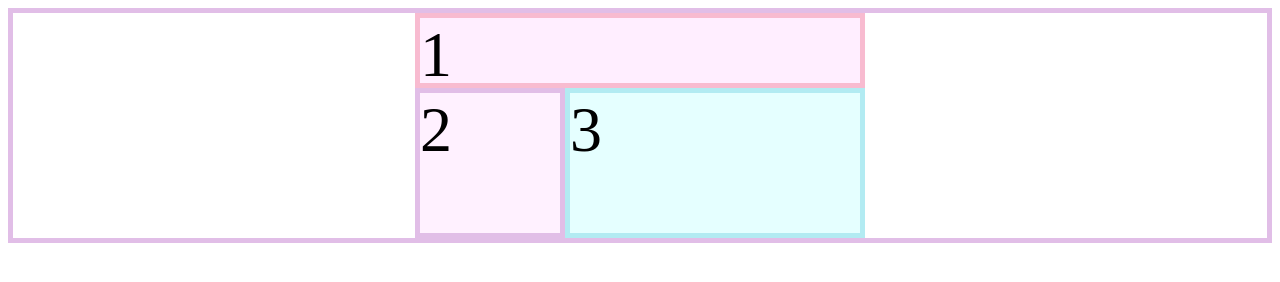
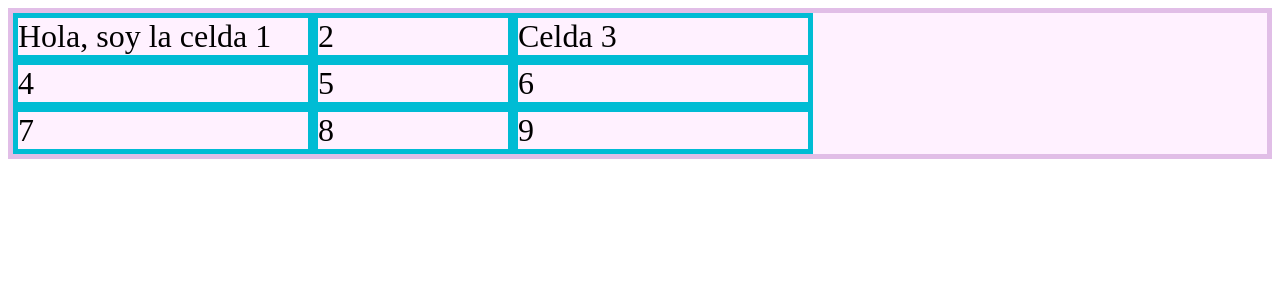
Before and after one commit to omarhernandezrey/38-Curso-de-CSS-Grid-B-sico.io, a plain HTML site: page index.html in a window 1280 px wide. Drawn offline with Linux system fonts and the light colour scheme.

Commit message:
6Funciones especiales

```diff
--- a/index.html
+++ b/index.html
@@ -8,9 +8,15 @@
 </head>
 <body>
     <div class="contenedor">
-        <div class="item item-1">1</div>
+        <div class="item item-1">Hola, soy la celda 1</div>
         <div class="item item-2">2</div>
-        <div class="item item-3">3</div>
+        <div class="item item-3">Celda 3</div>
+        <div class="item item-4">4</div>
+        <div class="item item-5">5</div>
+        <div class="item item-6">6</div>
+        <div class="item item-7">7</div>
+        <div class="item item-8">8</div>
+        <div class="item item-9">9</div>
     </div>
 </body>
 </html>
--- a/style.css
+++ b/style.css
@@ -1,39 +1,14 @@
 /* Estilo del contenedor principal */
 .contenedor {
     border: 5px solid #e1bee7; /* Borde sólido de 5px color púrpura claro */
-    background-color: white; /* Fondo blanco */
+    background-color: #fff1ff; /* Fondo blanco rosado */
     display: grid; /* Contenedor utiliza display grid */
-    grid-template-columns: 150px 150px 150px; /* Tres columnas de 150px */
-    grid-template-rows: 75px 75px 75px; /* Tres filas de 75px */
-    grid-template-areas:
-        "header header header" /* Área para el encabezado, ocupando tres columnas */
-        "side main main" /* Área para el lateral y el contenido principal, ocupando dos columnas para el lateral y tres para el contenido principal */
-        "side main main"; /* Repetición del área del lateral y del contenido principal */
-    place-content: center; /* Contenido centrado dentro del contenedor */
+    grid-template-columns: minmax(30px, 300px) 200px minmax(60px, 300px); /* Columnas con tamaño mínimo y máximo especificado */
+    grid-template-rows: repeat(3, auto); /* Tres filas automáticas con altura determinada por el contenido */
 }
 
 /* Estilo de los elementos dentro del contenedor */
 .item {
-    font-size: 4rem; /* Tamaño de fuente grande para todos los elementos */
+    border: 5px solid #00bcd4; /* Borde sólido de 5px color azul claro */
+    font-size: 2rem; /* Tamaño de fuente grande */
 }
-
-/* Estilo específico para el elemento en el área del encabezado */
-.item-1 {
-    border: 5px solid #f8bbd0; /* Borde sólido de 5px color rosa */
-    background-color: #ffeeff; /* Fondo rosado muy claro */
-    grid-area: header; /* Asignación al área 'header' definida en el contenedor */
-}
-
-/* Estilo específico para el elemento en el área lateral */
-.item-2 {
-    border: 5px solid #e1bee7; /* Borde sólido de 5px color púrpura claro */
-    background-color: #fff1ff; /* Fondo blanco rosado */
-    grid-area: side; /* Asignación al área 'side' definida en el contenedor */
-}
-
-/* Estilo específico para el elemento en el área principal */
-.item-3 {
-    border: 5px solid #b2ebf2; /* Borde sólido de 5px color azul claro */
-    background-color: #e5ffff; /* Fondo azul muy claro */
-    grid-area: main; /* Asignación al área 'main' definida en el contenedor */
-}
```
